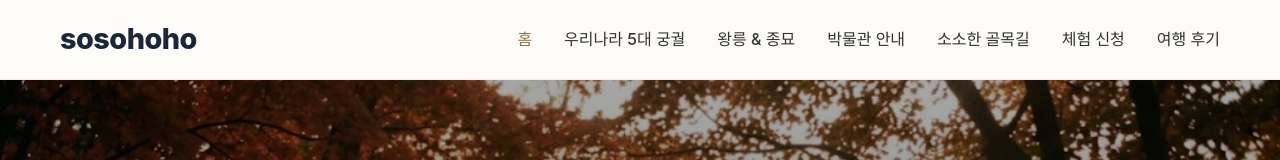
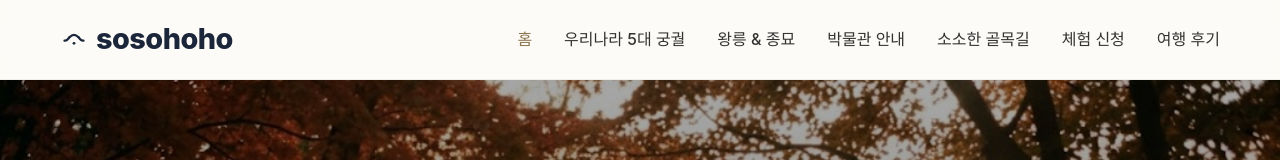
Before and after one commit to smartact535402-tech/sosohoho-web, a React (Vite) app: page / in a window 1280 px wide. Shown: the top 160 px of the page. Built offline with nearby package versions, Linux system fonts and the light colour scheme; a web font is replaced by a local one.

Commit message:
style: 네비게이션 바 로고 텍스트 왼쪽에 파비콘 기와 아이콘 추가

```diff
--- a/src/components/Navbar.css
+++ b/src/components/Navbar.css
@@ -27,6 +27,13 @@
   letter-spacing: -0.5px;
   display: flex;
   align-items: center;
+}
+
+.logo-img {
+  width: 28px;
+  height: 28px;
+  margin-right: 8px;
+  object-fit: contain;
 }
 
 .nav-menu {
--- a/src/components/Navbar.jsx
+++ b/src/components/Navbar.jsx
@@ -14,6 +14,7 @@ const Navbar = () => {
     <nav className="navbar">
       <div className="container navbar-container">
         <Link to="/" className="logo" onClick={closeMobileMenu}>
+          <img src="/favicon.svg" alt="sosohoho" className="logo-img" />
           sosohoho
         </Link>
         <div className="menu-icon" onClick={handleClick}>
```
